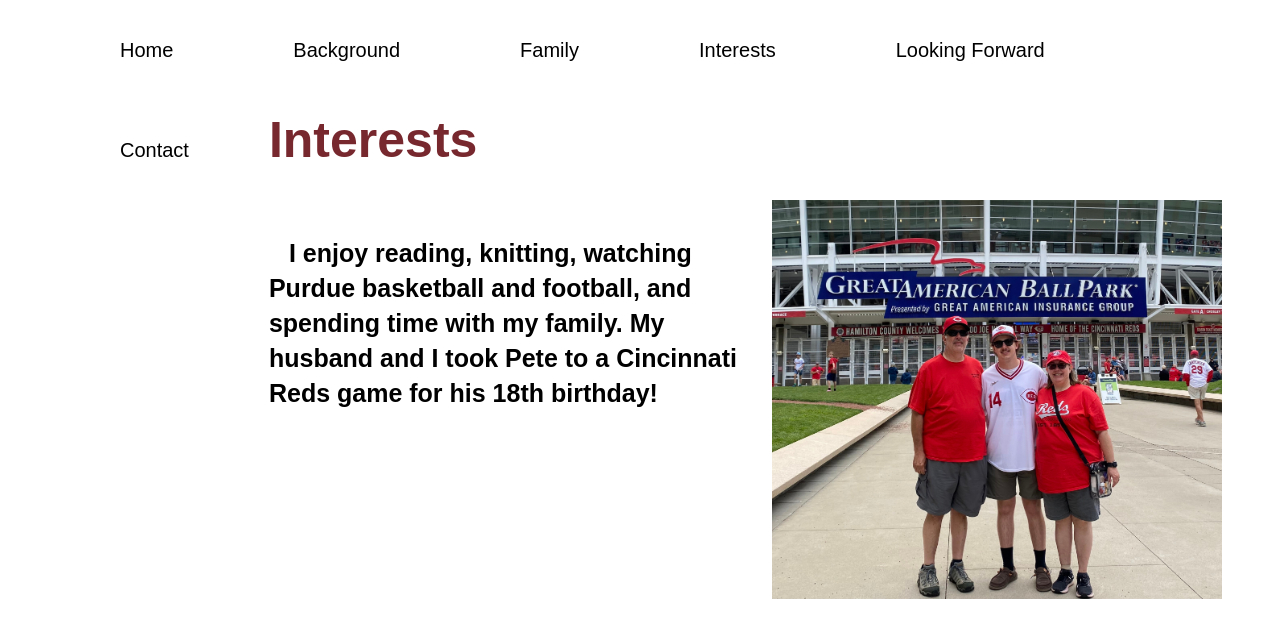
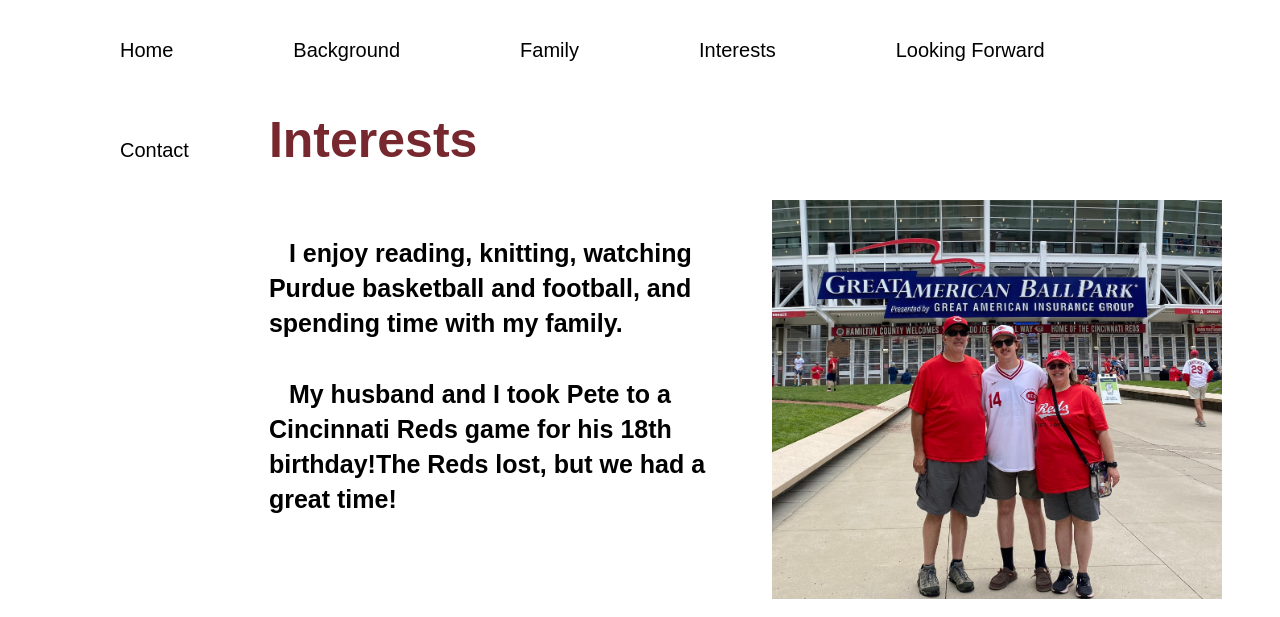
Before and after one commit to lesley-doane/MeetMrsDoane, a plain HTML site: page interests.html in a window 1280 px wide. Shown: the top 617 px of the page. Drawn offline with Linux system fonts and the light colour scheme.

Commit message:
Update interests.html

```diff
--- a/interests.html
+++ b/interests.html
@@ -19,7 +19,10 @@
 	<div class="container2">
 	<br>
 	<br>
-	<p id="p1">I enjoy reading, knitting, watching Purdue basketball and football, and spending time with my family. My husband and I took Pete to a Cincinnati Reds game for his 18th birthday!</p>
+	<p id="p1">I enjoy reading, knitting, watching Purdue basketball and football, and spending time with my family.</p>
+		<br>
+		<br>
+	<p id="p1">My husband and I took Pete to a Cincinnati Reds game for his 18th birthday!The Reds lost, but we had a great time!</p>
 
 	<img class="img-reds" src="RedsGameFamilyPic.png" alt="A picture of Mrs. Doane, her son, and her husband at a Reds game" class=floating></td>
 
```
